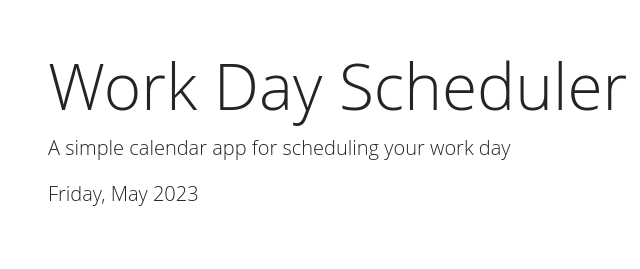
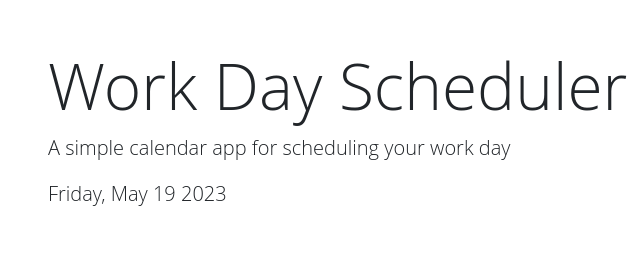
Before and after one commit to RubenRuiz411/Work-Day-Schedule, a plain HTML site: page index.html in a window 1280 px wide. Shown: the top 269 px of the page, 0-640 px from the left. Drawn offline with nearby package versions, Linux system fonts and the light colour scheme.

Commit message:
added comments to code

```diff
--- a/assets/script.js
+++ b/assets/script.js
@@ -7,21 +7,23 @@
   // local storage. HINT: What does `this` reference in the click listener
   // function? How can DOM traversal be used to get the "hour-x" id of the
   // time-block containing the button that was clicked? How might the id be
-  // useful when saving the description in local storage?
+  // useful when saving the description in local storage? **
   //
   // TODO: Add code to apply the past, present, or future class to each time
   // block by comparing the id to the current hour. HINTS: How can the id
   // attribute of each time-block be used to conditionally add or remove the
   // past, present, and future classes? How can Day.js be used to get the
-  // current hour in 24-hour time?
+  // current hour in 24-hour time? **
   //
   // TODO: Add code to get any user input that was saved in localStorage and set
   // the values of the corresponding textarea elements. HINT: How can the id
-  // attribute of each time-block be used to do this?
+  // attribute of each time-block be used to do this? **
   //
-  // TODO: Add code to display the current date in the header of the page.
+  // TODO: Add code to display the current date in the header of the page. **
 
 
+
+// this adds functionality to any of the save buttons when they are  clicked, saves the hour and text value to local storage
 $(function () {
   $(".saveBtn").click(function(){
     var value = $(this).siblings(".description").val()
@@ -29,8 +31,9 @@ $(function () {
     localStorage.setItem(time,value)
 
   })
-
-  $("#currentDay").text(dayjs().format("dddd, MMMM YYYY"));
+  // displaying current date on header of page
+  $("#currentDay").text(dayjs().format("dddd, MMMM D YYYY"));
+  // function that checks time and compares to timeblocks on html and udpates the CSS accordingly (changes color if hour is in past or in future of current time)
   $(".time-block").each(function(){
     var currenthour = dayjs().hour()
     var timeblock = parseInt($(this).attr("id").split("-")[1])
@@ -43,7 +46,7 @@ $(function () {
     }
 
   })
-
+  //retreiving saved value from local storage for each hour upon launch
   $("#hour-9 .description").val(localStorage.getItem("hour-9"))
   $("#hour-10 .description").val(localStorage.getItem("hour-10"))
   $("#hour-11 .description").val(localStorage.getItem("hour-11"))
```
Also changed, not shown: assets/style.css (+4 -4 lines), index.html (+4 -16 lines), 1 other file.
